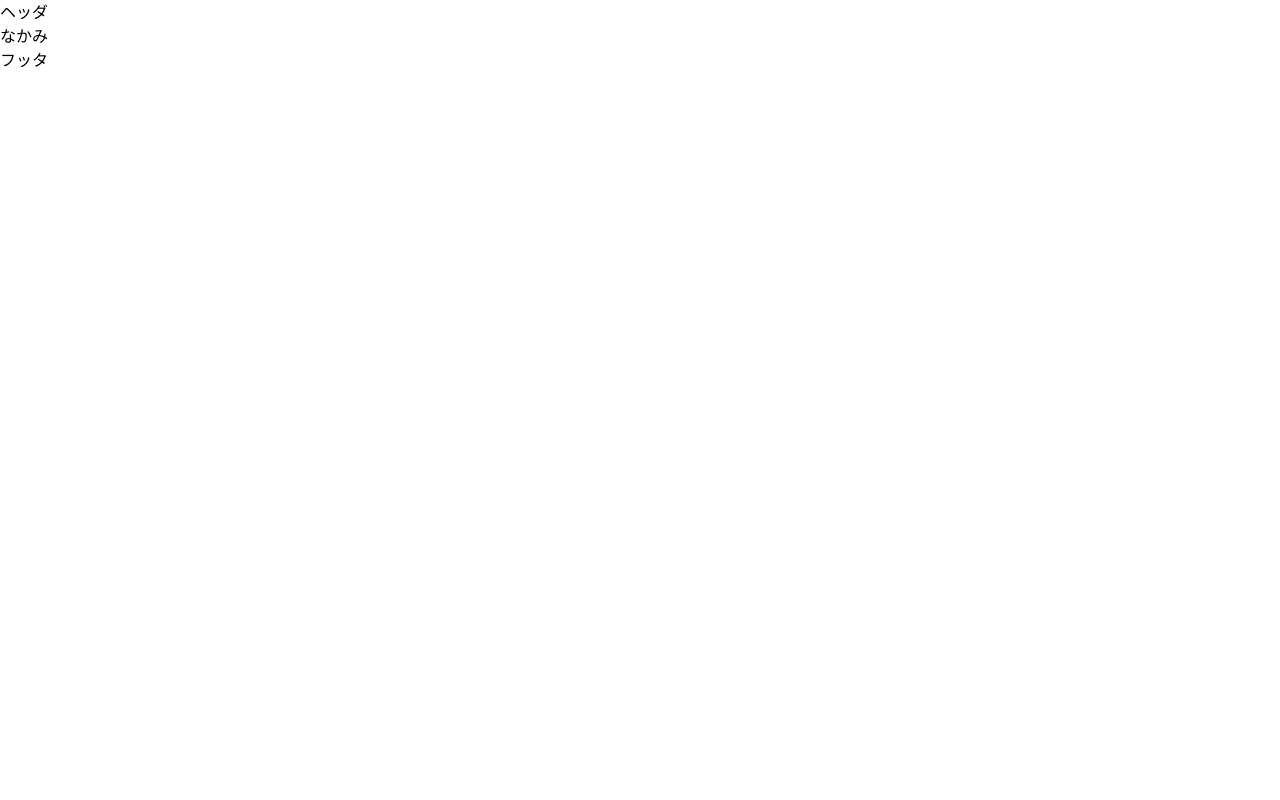
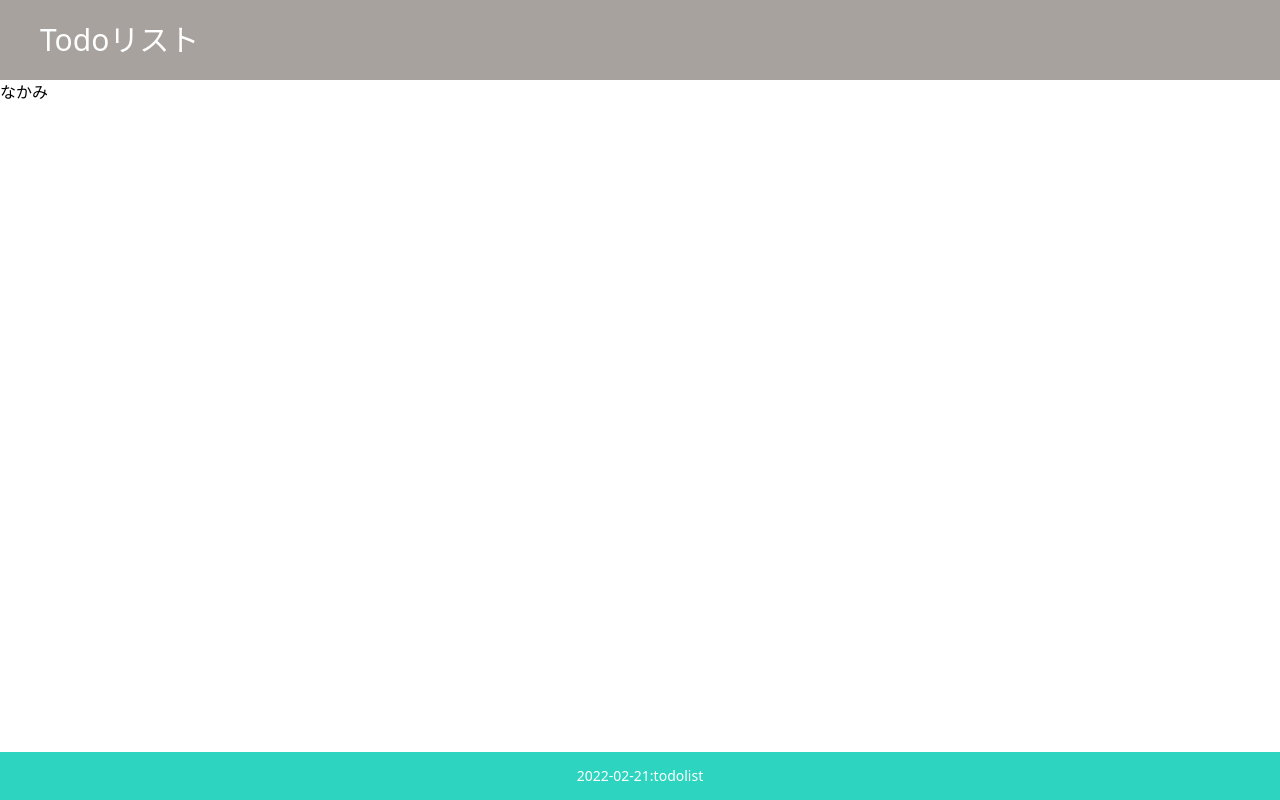
Before and after one commit to koda-momo/graphql-todolist, a Next.js app in the folder todolist/: page / in a window 1280 px wide. Built offline with nearby package versions, Linux system fonts and the light colour scheme.

Commit message:
CSS整え

```diff
--- a/todolist/src/components/Footer.tsx
+++ b/todolist/src/components/Footer.tsx
@@ -1,5 +1,11 @@
 import { FC, memo } from "react";
 
 export const Footer: FC = memo(() => {
-  return <>フッタ</>;
+  return (
+    <>
+      <footer className="w-full  bg-teal-400 h-12 flex items-center justify-center text-sm text-white">
+        2022-02-21:todolist
+      </footer>
+    </>
+  );
 });
--- a/todolist/src/components/Header.tsx
+++ b/todolist/src/components/Header.tsx
@@ -3,7 +3,9 @@ import { FC, memo } from "react";
 export const Header: FC = memo(() => {
   return (
     <>
-      <div>ヘッダ</div>
+      <header className="w-full bg-stone-400 h-20 flex items-center text-3xl pl-10 text-white">
+        Todoリスト
+      </header>
     </>
   );
 });
--- a/todolist/src/components/Layout.tsx
+++ b/todolist/src/components/Layout.tsx
@@ -15,14 +15,14 @@ export const Layout: FC<Props> = memo(({ children }) => {
         <meta name="description" content="Generated by create next app" />
         <link rel="icon" href="/favicon.ico" />
       </Head>
-      <div>
-        <header>
-          <Header />
-        </header>
-        <main> {children} </main>
-        <footer>
+      <div className="flex flex-col min-h-screen relative">
+        <Header />
+        <div className="flex flex-1 relative">
+          <main> {children} </main>
+        </div>
+        <div className="relative bottom-0 left-0">
           <Footer />
-        </footer>
+        </div>
       </div>
     </>
   );
```
